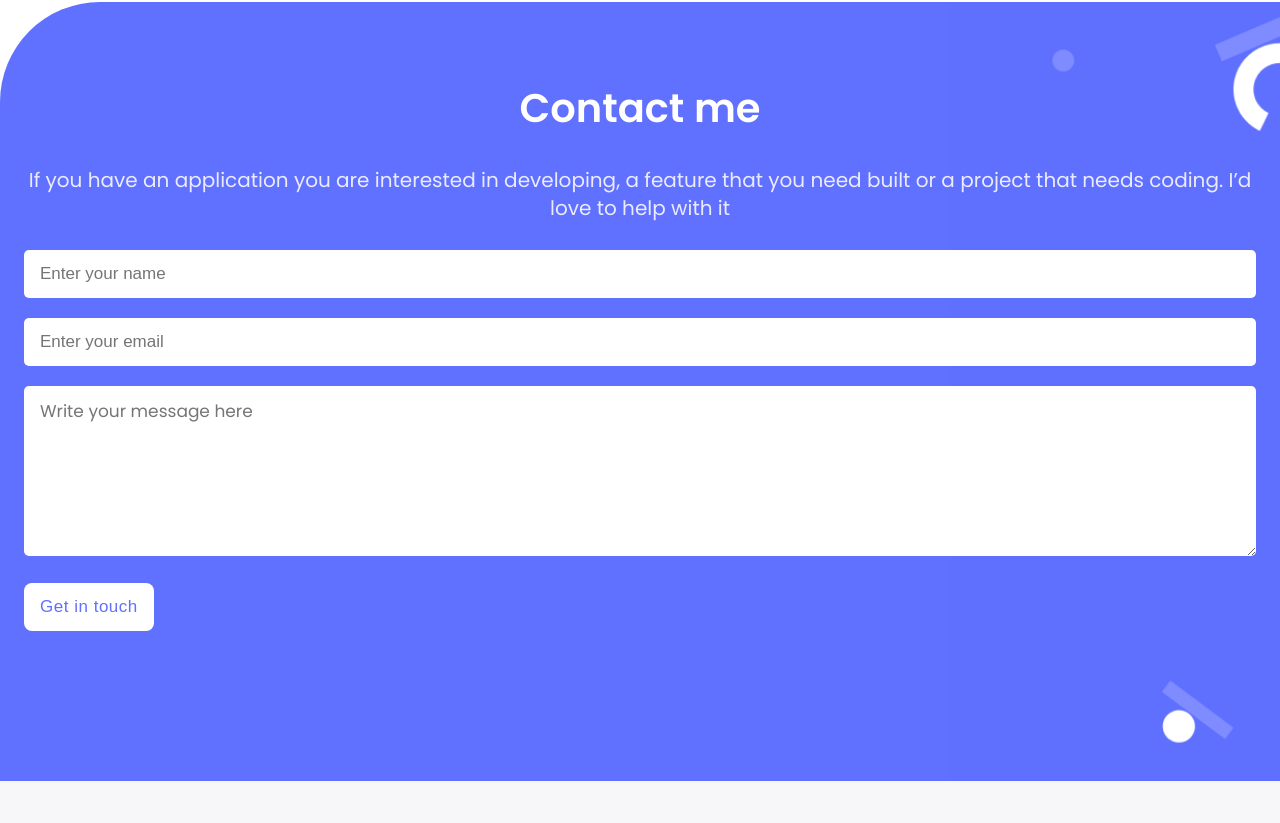
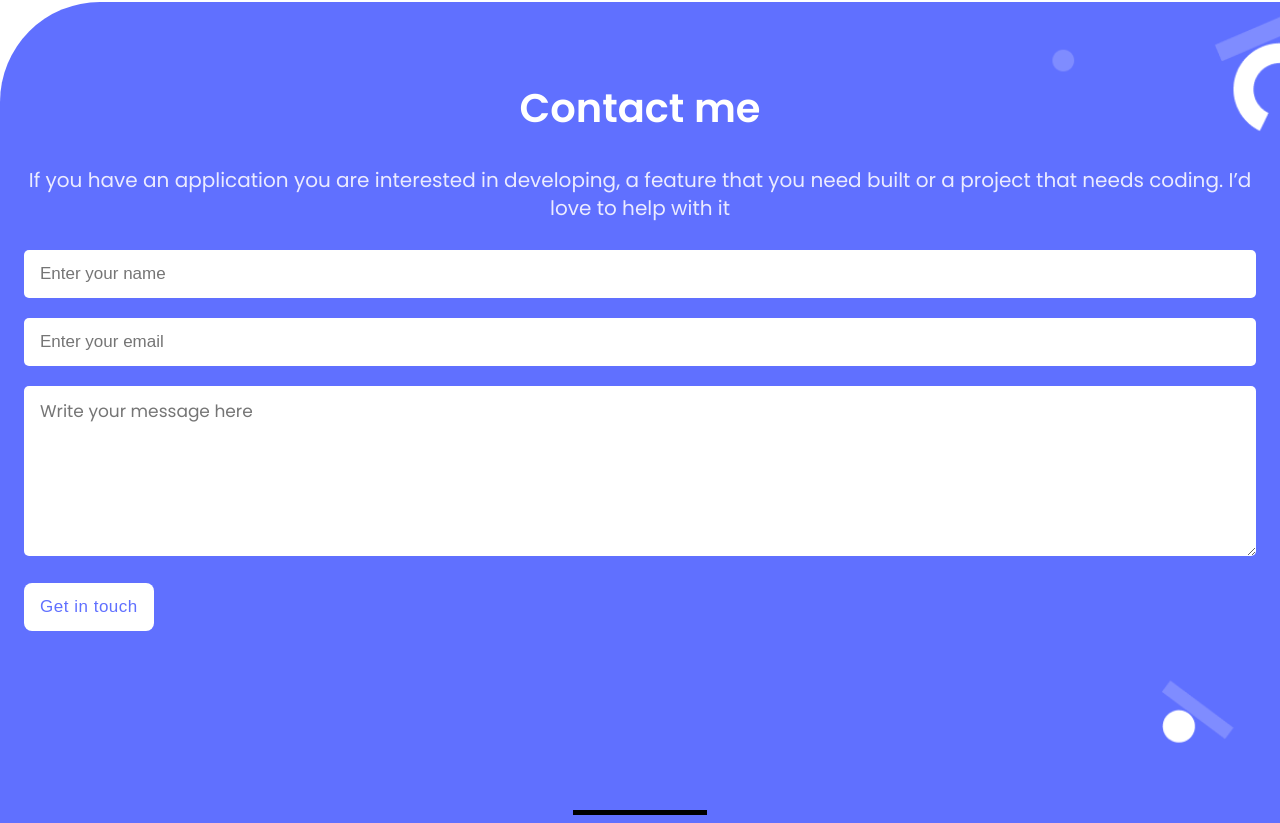
Before and after one commit to dennis-every/portfolio, a website: page index.html in a window 1280 px wide. Shown: the part 4588-5411 px from the top of the page. Before the commit the page ends 5369 px from the top, so only its background shows below. Drawn offline with Linux system fonts and the light colour scheme.

Commit message:
Add black bar at bottom of page

```diff
--- a/index.html
+++ b/index.html
@@ -386,5 +386,8 @@
         </li>
       </ul>
     </section>
+    <section id="footer">
+      <div id="black-bar"></div>
+    </section>
   </body>
 </html>
--- a/styles.css
+++ b/styles.css
@@ -472,3 +472,21 @@ input {
   box-shadow: 0 8px 16px rgba(64, 83, 252, 0.24);
   border: 1px solid #fff;
 }
+
+#footer {
+  height: 35px;
+  width: 100%;
+  padding-bottom: 8px;
+  display: flex;
+  flex-direction: column;
+  justify-content: flex-end;
+  align-items: center;
+  background: #6070ff;
+  margin-top: -1px;
+}
+
+#black-bar {
+  height: 5px;
+  width: 134px;
+  background: #000;
+}
```
